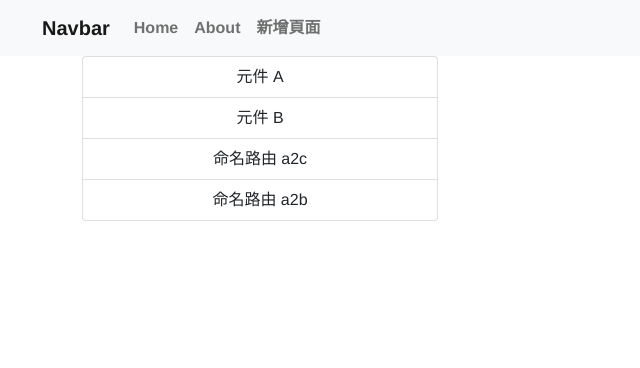
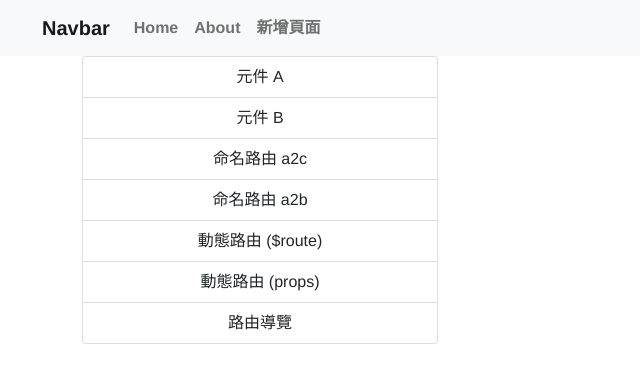
Before and after one commit to EmmaSyu/vue-router-practice, a Vue app: page /#/newpage/dynamicRouter/1 in a window 1280 px wide. Shown: the top 368 px of the page, without its empty margins (0-640 px from the left). Built offline with nearby package versions, Linux system fonts and the light colour scheme; no server answers.

Commit message:
增加導覽路由、測試路由屬性與方法

```diff
--- a/src/router/index.js
+++ b/src/router/index.js
@@ -42,6 +42,10 @@
       }
     },
     {
+      path: 'routerNavigation',
+      component: () => import('../views/RouterNavigation.vue')
+    },
+    {
       path: 'namedView',
       component: () => import('../views/NamedView.vue'),
       children: [{
--- a/src/views/NewPage.vue
+++ b/src/views/NewPage.vue
@@ -14,6 +14,15 @@
         <router-link to="/newpage/namedView/a2b" class="list-group-item list-group-item-action" aria-current="true">
           命名路由 a2b
         </router-link>
+        <router-link to="/newpage/dynamicRouter/55061c0fa1fcddb7" class="list-group-item list-group-item-action" aria-current="true">
+          動態路由 ($route)
+        </router-link>
+        <router-link to="/newpage/dynamicRouterByProps/55061c0fa1fcddb7" class="list-group-item list-group-item-action" aria-current="true">
+          動態路由 (props)
+        </router-link>
+        <router-link to="/newpage/routerNavigation" class="list-group-item list-group-item-action" aria-current="true">
+          路由導覽
+        </router-link>
       </div>
     </div>
     <div class="col-8">
--- /dev/null
+++ b/src/views/RouterNavigation.vue
@@ -0,0 +1,47 @@
+<template>
+  <button type="button" @click="getRoute">getRoute</button>
+
+  <button type="button" @click="push">Push</button>
+  <button type="button" @click="replace">Replace</button>
+  <button type="button" @click="go">Go</button>
+  <hr />
+  <button type="button" @click="addRoute">新增路由</button>
+</template>
+
+<script>
+export default {
+  methods: {
+    // 包含歷史紀錄
+    push () {
+      this.$router.push('/about')
+    },
+    // 沒有歷史紀錄
+    replace () {
+      this.$router.replace({
+        name: 'about'
+      })
+    },
+    // 操作歷史紀錄
+    go () {
+      this.$router.go(-1)
+    },
+    // 取得常用參數
+    getRoute () {
+      // 取得路由的屬性
+      // 範例：this.$route.fullPath (目前網址)
+      console.log(this.$route)
+      // 呼叫路由的方法
+      // 範例：this.$router.go(-1) (回到前一頁)
+      console.log(this.$router)
+    },
+    // 延伸介紹
+    addRoute () {
+      this.$router.addRoute({
+        path: '/newAbout',
+        name: 'newAbout',
+        component: () => import('./AboutView.vue')
+      })
+    }
+  }
+}
+</script>
```
